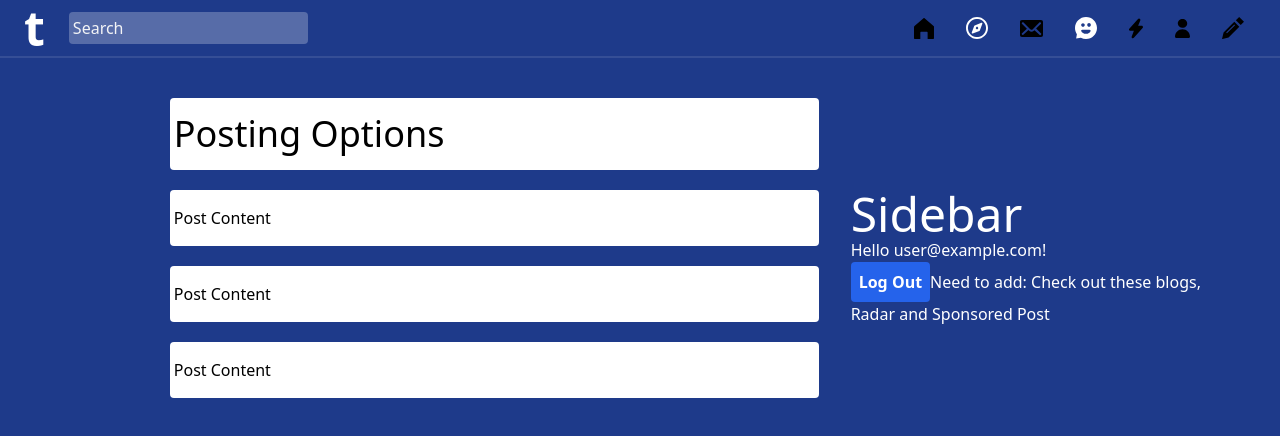
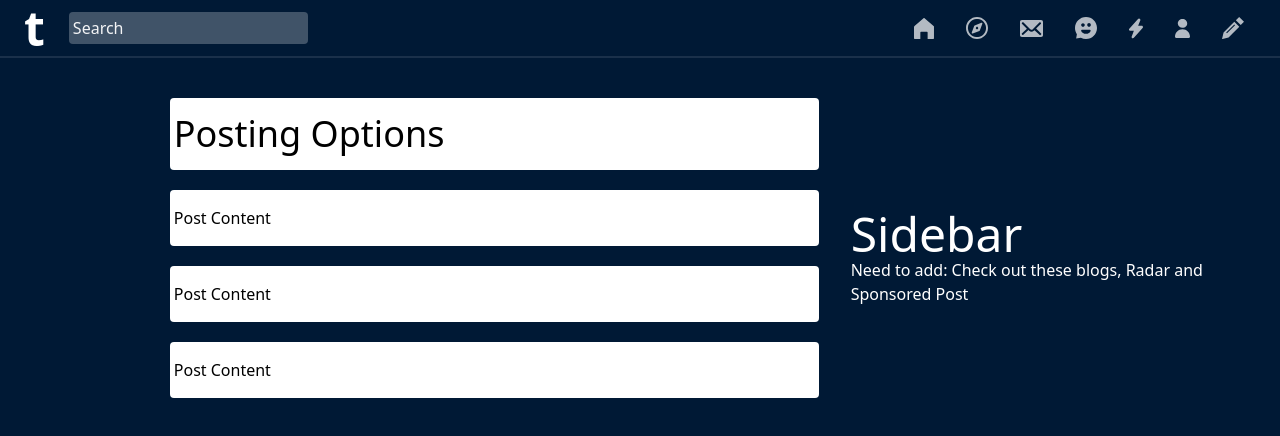
Before and after one commit to mwinser/tumblr-clone, a React (Create React App) app: page / in a window 1280 px wide. Shown: the top 436 px of the page. Built offline with nearby package versions, Linux system fonts and the light colour scheme; no server answers; sample sign-in values are in the browser's storage.

Commit message:
created profile page, updated dash design

```diff
--- a/src/App.js
+++ b/src/App.js
@@ -13,7 +13,7 @@ const ForgotPassword = lazy(()=> import('./pages/ForgotPassword'))
 
 function App() {
   return (
-    <div  className="relative w-full h-screen bg-blue-900 text-white">
+    <div  className="relative w-full h-screen bg-navy">
       <Suspense fallback={<p>Loading...</p>}>
         <Switch>
           <PrivateRoute exact path={ROUTES.DASHBOARD} component={Dashboard}/>
--- a/src/components/Header.js
+++ b/src/components/Header.js
@@ -1,8 +1,12 @@
-import React from 'react'
+import React, {useContext} from 'react'
+import {Link} from 'react-router-dom'
+import * as ROUTES from '../constants/routes'
+import {Context} from '../context/Context'
 
 function Header(){
+    const {currentUser} = useContext(Context)
     return (
-        <header className="sticky top-0, bg-blue-900 border-b-2 border-white border-opacity-10">
+        <header className="sticky top-0, bg-navy border-b-2 border-white border-opacity-10">
             <div className="flex items-center justify-between h-14 max-w-screen-2xl text-white  mx-auto, pl-6 pr-5">
                 <div className="flex flex-start">
                     <p className="text-5xl font-bold pr-4">
@@ -10,12 +14,14 @@ function Header(){
                     </p>
                     <input type="text" placeholder="Search" className="w-full bg-transparent bg-white bg-opacity-25 rounded placeholder-gray-100 p-1 m-2"/>
                 </div>
-                <div className="flex justify-end items-center">
+                <div className="flex justify-end items-center fill-current opacity-70">
                     <div className="mx-4">
+                        <Link to={ROUTES.DASHBOARD}>
                             <svg width="20" height="21" viewBox="0 0 20 21">
                                 <path d="M19.55 8.117L10.567.157a.967.967 0 0 0-1.056 0L.528 8.117C.211 8.327 0 8.746 0 9.06v11.312c0 .314.317.628.634.628H6.34v-6.389c0-.524.423-.943.952-.943h5.389c.528 0 .951.42.951.943V21h5.706c.317 0 .635-.314.635-.628V9.06c.105-.314-.106-.838-.423-.943">
                                 </path>
                             </svg>
+                        </Link>
                     </div>
                     <div className="mx-4">
                     <svg viewBox="0 0 21.8 21.8" width="22" height="22" fill="#ffffff"><path d="M10.9 21.8C4.9 21.8 0 16.9 0 10.9S4.9 0 10.9 0s10.9 4.9 10.9 10.9-4.9 10.9-10.9 10.9zM12 2.1c-.5-.1-1.8-.1-2 0-4.1.4-7.5 3.7-8 7.8-.1.5-.1 1.8 0 2 .4 4.2 3.8 7.6 8 8h2c4.1-.5 7.4-3.8 7.8-8v-2C19.2 5.8 16 2.6 12 2.1zm1.7 11.3c-.1.2-.2.3-.4.4l-6.7 2.5c-.5.2-1.1-.3-.9-.9l2.5-6.7c.1-.2.2-.3.4-.4l6.7-2.5c.5-.2 1.1.3.9.9l-2.5 6.7zm-1.9-3.3c-.5-.5-1.3-.5-1.7 0-.5.5-.5 1.3 0 1.7.5.5 1.3.5 1.7 0 .4-.4.4-1.2 0-1.7z"></path></svg>
@@ -29,9 +35,12 @@ function Header(){
                     <div className="mx-4">
                     <svg viewBox="0 0 13.8 19.6" width="14" height="21"><path d="M3.5 19.5c-.1 0-.2-.1-.2-.1-.6-.3-.9-.9-.7-1.5l2.2-5.8H1.3c-.1 0-.3 0-.4-.1-.4-.1-.6-.3-.8-.6-.2-.4-.2-1 .2-1.4L8.9.5c.3-.4.9-.6 1.4-.4.1 0 .2.1.2.1.6.3.9.9.7 1.5L9 7h3.5c.1 0 .3 0 .4.1.4.1.6.5.7.8.2.4.2 1-.2 1.4L4.8 19c-.2.3-.6.5-1 .5 0 .1-.2.1-.3 0z"></path></svg>
                     </div>
+                    <Link to={`${ROUTES.PROFILE}/${currentUser.email}`}>
                         <div className="mx-4">
                             <svg viewBox="0 0 15 18.9" width="15" height="21"><path d="M7.5 8.8c2.6 0 4.7-2 4.7-4.4S10.1 0 7.5 0 2.8 2 2.8 4.4C2.9 6.8 5 8.8 7.5 8.8zm0 1.5c-4.2 0-7.5 3.2-7.5 7.4 0 .6.5 1.2 1.2 1.2h12.6c.7 0 1.2-.5 1.2-1.2 0-4.1-3.3-7.4-7.5-7.4z"></path></svg>
                         </div>
+                    </Link>
+
                     <div className="mx-4">
                     <svg viewBox="0 0 16.8 16.8" width="22" height="22"><path d="M1.2 11.9l-1.2 5 5-1.2 8.2-8.2-3.8-3.8-8.2 8.2zM10 6.3l-6.2 6.2-.6-.6 6.2-6.2c0-.1.6.6.6.6zM13.1 0l-2.5 2.5 3.7 3.7 2.5-2.5L13.1 0z"></path></svg>
                     </div>
--- a/src/constants/routes.js
+++ b/src/constants/routes.js
@@ -1,6 +1,6 @@
 export const DASHBOARD = '/'
 export const LOGIN = '/login'
 export const SIGN_UP = '/signup'
-export const PROFILE = '/profile/:username'
+export const PROFILE = '/profile'
 export const NOT_FOUND = '/not_found'
 export const FORGOT_PASSWORD = '/forgot_password'
--- a/src/pages/Dashboard.js
+++ b/src/pages/Dashboard.js
@@ -1,29 +1,14 @@
-import React, {useContext, useState} from 'react'
-import {useHistory} from 'react-router-dom'
-import {Context} from '../context/Context'
-import * as ROUTES from '../constants/routes'
+import React from 'react'
+
 import Header from '../components/Header'
 
 function Dashboard() {
-    const {logout, currentUser} = useContext(Context)
-    const [error, setError] = useState('')
-    const history = useHistory()
 
-    async function handleLogout() {
-        setError('')
-
-        try {
-            await logout()
-            history.push(ROUTES.LOGIN)
-        } catch (error) {
-            setError(error.message)
-        }
-    }
 
     return (
         <>
             <Header/>
-            <div className="bg-blue-900 mx-8 mt-10 px-2 flex items-center">
+            <div className="bg-navy mx-8 mt-10 px-2 flex items-center text-white">
                 <div className="FEED w-2/3 flex items-end flex-col">
                     <div className="POSTINGMENU text-black bg-white w-10/12 rounded mb-5 py-4 px-1">
                         <h1 className="text-4xl">Posting Options</h1>
@@ -41,14 +26,7 @@ function Dashboard() {
                 </div>
                 <div className="SIDEBAR w-1/3 ml-8">
                     <h1 className="text-5xl">Sidebar</h1>
-                    <p>Hello {currentUser && currentUser.email}!</p>
-                    {error && <p className="text-red-500">{error}</p>}
-                    <button
-                        onClick={handleLogout}
-                        className="bg-blue-600 text-white font-bold rounded p-2"
-                    >
-                        Log Out
-                    </button>
+
 
                     Need to add: Check out these blogs, Radar and Sponsored Post
                 </div>
--- a/src/pages/Profile.js
+++ b/src/pages/Profile.js
@@ -1,8 +1,38 @@
-import React from 'react'
+import React, {useContext, useState} from 'react'
+import {useHistory} from 'react-router-dom'
+import {Context} from '../context/Context'
+import * as ROUTES from '../constants/routes'
+import Header from '../components/Header'
 
 function Profile() {
+    const {logout, currentUser} = useContext(Context)
+    const [error, setError] = useState('')
+    const history = useHistory()
+
+    async function handleLogout() {
+        setError('')
+
+        try {
+            await logout()
+            history.push(ROUTES.LOGIN)
+        } catch (error) {
+            setError(error.message)
+        }
+    }
     return (
-        <p>Hello from the Profile</p>
+        <>
+        <Header />
+        <div className="text-white">
+            <p>Hello {currentUser && currentUser.email}!</p>
+            {error && <p className="text-red-500">{error}</p>}
+            <button
+                onClick={handleLogout}
+                className="bg-blue-600 text-white font-bold rounded p-2"
+            >
+                Log Out
+            </button>
+        </div>
+        </>
     )
 }
 
--- a/tailwind.config.js
+++ b/tailwind.config.js
@@ -5,6 +5,10 @@ module.exports = {
     extend: {
       backgroundImage: theme => ({
         'login': "url('5.jpg')"
+      }),
+      backgroundColor: theme => ({
+        ...theme('colors'),
+        'navy': '#001935'
       })
     },
   },
```
Lines whose indentation alone changed are shown as unchanged.
